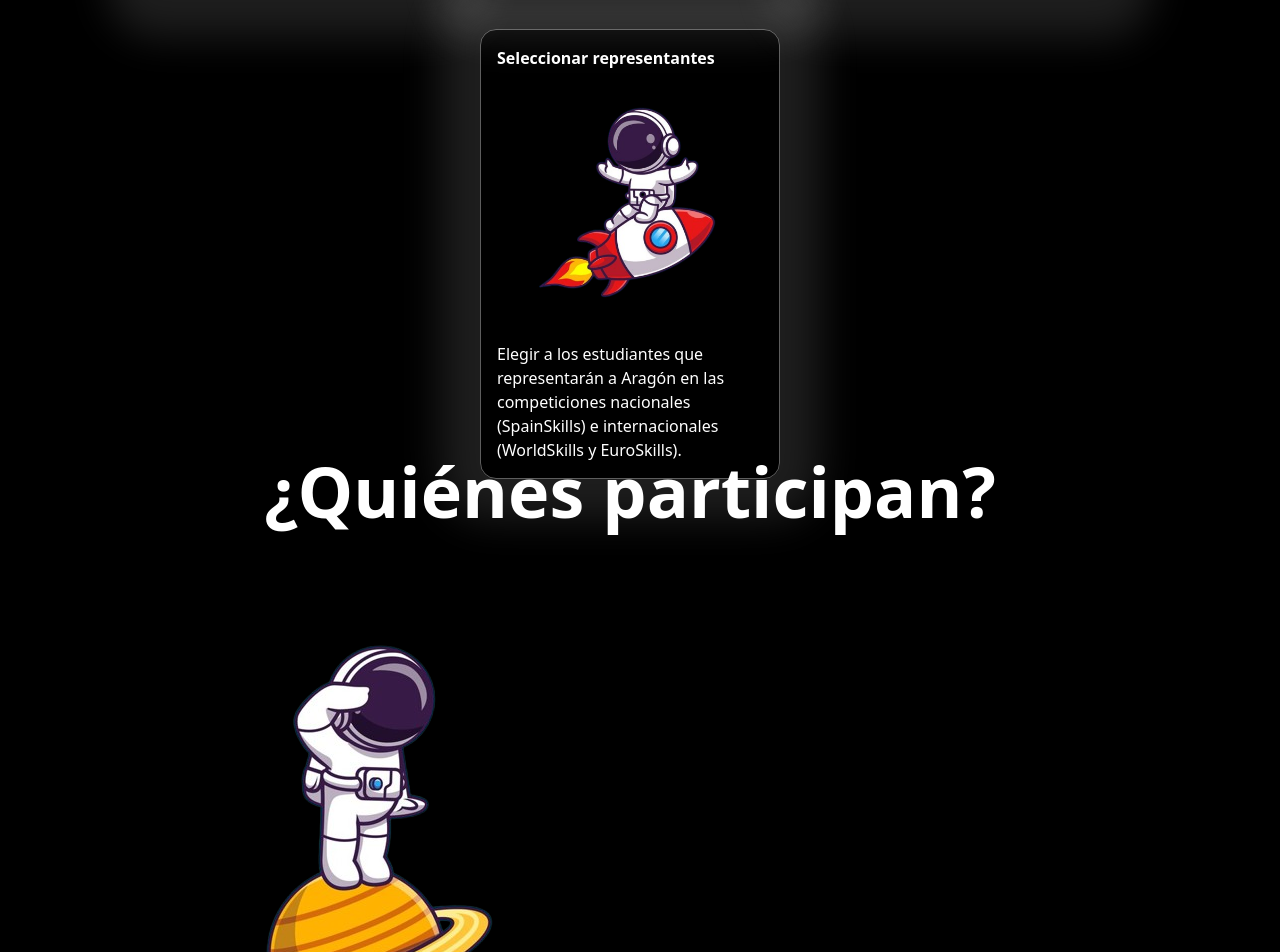
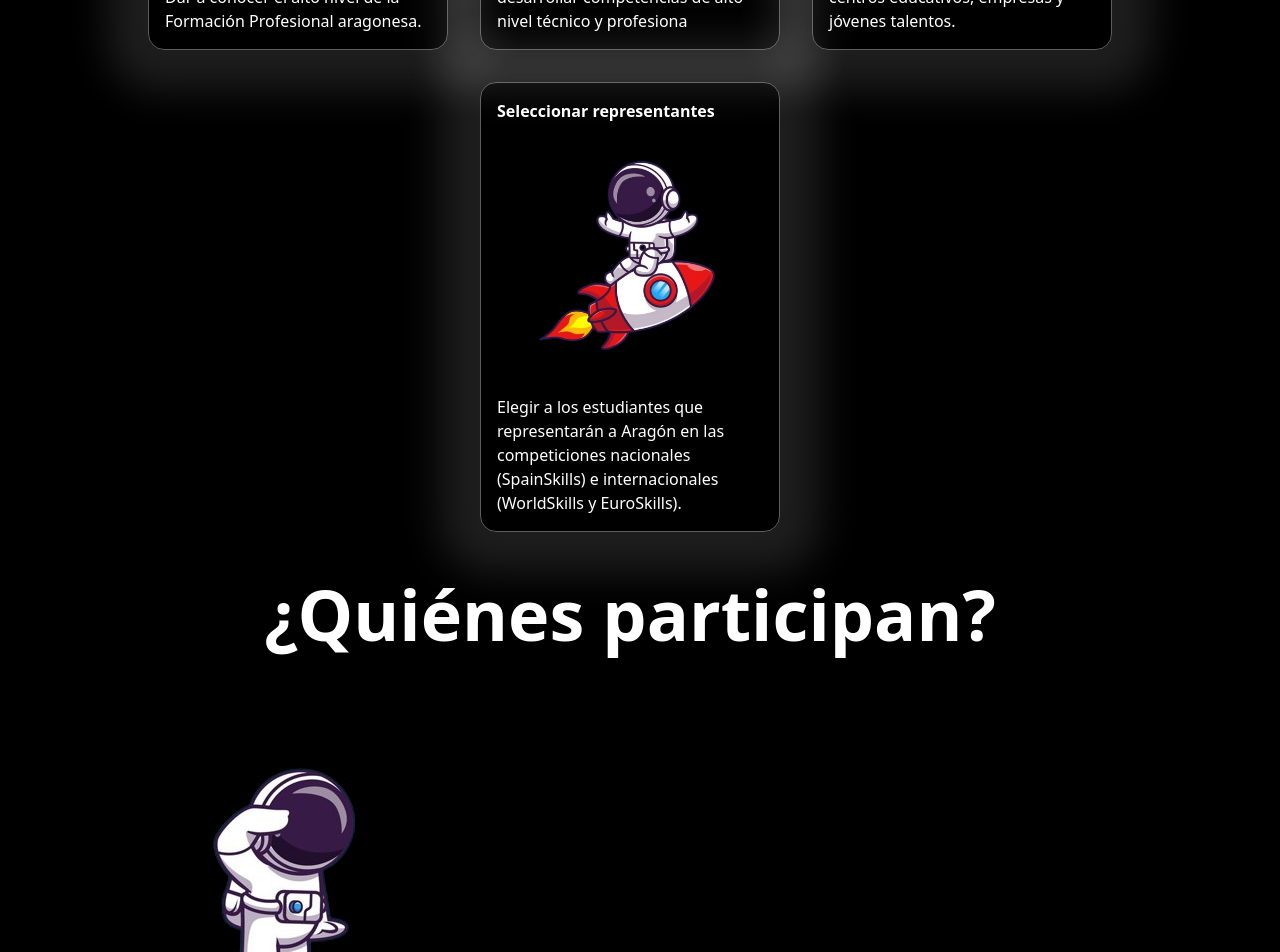
Before and after one commit to guilleixy/aragon-skills-2025, a Next.js app: page / in a window 1280 px wide. Shown: the part 1355-2307 px from the top of the page. Built offline with nearby package versions, Linux system fonts and the light colour scheme; no server answers; the database is empty.

Commit message:
fix: fix shitty styles

```diff
--- a/src/app/layout.tsx
+++ b/src/app/layout.tsx
@@ -9,14 +9,12 @@ import {
   MantineProvider,
   mantineHtmlProps,
 } from "@mantine/core";
-import Header from "@/components/global/Header";
-
+import Stars from "@/components/global/Stars/Stars";
 export const metadata = {
   title: "Araǵon Skills",
   description: "La página perfecta para conocer todo sobre las Aragón Skills",
 };
 import { SessionProvider } from "next-auth/react";
-import Stars from "@/components/global/Stars/Stars";
 
 export default function RootLayout({
   children,
@@ -29,11 +27,8 @@ export default function RootLayout({
         <ColorSchemeScript />
       </head>
       <body>
-        <MantineProvider>
-          <Stars />
-          <Header />
-          {children}
-        </MantineProvider>
+        <Stars />
+        <MantineProvider>{children}</MantineProvider>
       </body>
     </html>
   );
--- a/src/app/page.tsx
+++ b/src/app/page.tsx
@@ -1,18 +1,15 @@
 import Image from "next/image";
-import styles from "./page.module.css";
 import { Button } from "@mantine/core";
 import ContestantsTable from "@/components/Home/ContestantsTable";
 import AstronautCard from "@/components/Home/AstronautCard";
 import ContestantsLi from "@/components/Home/ContestantsLi";
-
+import Header from "@/components/global/Header";
 export default function HomePage() {
   return (
-    <div className={styles.page}>
-      <section
-        id="objectives"
-        className="height-screen"
-        style={{ marginTop: "100vh" }}
-      >
+    <div>
+      <Header />
+      <div>
+        <section id="objectives" className="height-screen">
           <h2>Objetivos</h2>
           <ul className="card-wrapper">
             <AstronautCard
@@ -46,11 +43,7 @@ export default function HomePage() {
             />
           </ul>
         </section>
-      <section
-        id="contestants"
-        className="height-screen"
-        style={{ marginTop: "100vh" }}
-      >
+        <section id="contestants" className="height-screen">
           <h2 style={{ marginTop: "30px" }}>¿Quiénes participan?</h2>
           <div className="contestants-content">
             <img src="/img/astronaut5.png" alt="Astronaut standing on planet" />
@@ -77,5 +70,6 @@ export default function HomePage() {
         </section>
         <ContestantsTable />
       </div>
+    </div>
   );
 }
--- a/src/components/Home/ContestantsTable.tsx
+++ b/src/components/Home/ContestantsTable.tsx
@@ -40,7 +40,6 @@ export default function ContestantsTable() {
       style={{
         display: "block",
         height: "100%",
-        marginTop: "150vh",
       }}
     >
       <h1>Ganadores</h1>
```
Lines whose indentation alone changed are shown as unchanged.
